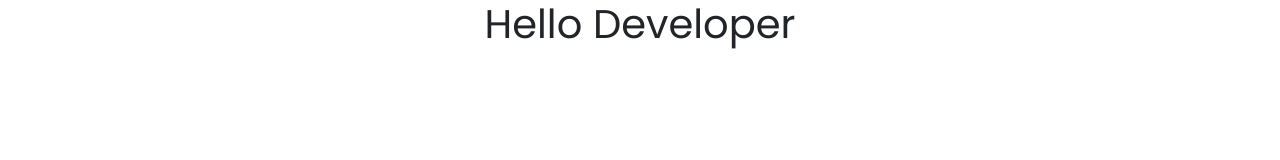
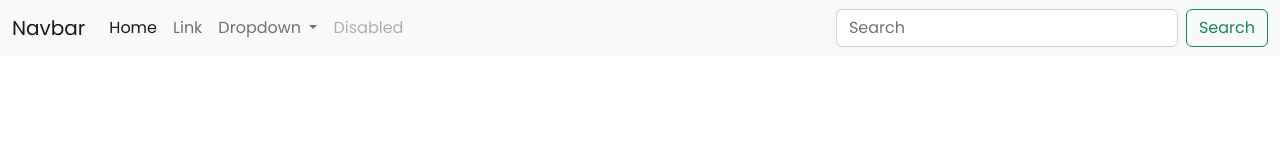
Before and after one commit to Md-Ikbal-Hasan/gti-colaboration-practice, a plain HTML site: page index.html in a window 1280 px wide. Drawn offline with nearby package versions, Linux system fonts and the light colour scheme.

Commit message:
navbar add

```diff
--- a/index.html
+++ b/index.html
@@ -22,7 +22,45 @@
 </head>
 
 <body>
-    <h1 class="text-center">Hello Developer</h1>
+   <header>
+    <nav class="navbar navbar-expand-lg navbar-light bg-light">
+        <div class="container-fluid">
+          <a class="navbar-brand" href="#">Navbar</a>
+          <button class="navbar-toggler" type="button" data-bs-toggle="collapse" data-bs-target="#navbarSupportedContent" aria-controls="navbarSupportedContent" aria-expanded="false" aria-label="Toggle navigation">
+            <span class="navbar-toggler-icon"></span>
+          </button>
+          <div class="collapse navbar-collapse" id="navbarSupportedContent">
+            <ul class="navbar-nav me-auto mb-2 mb-lg-0">
+              <li class="nav-item">
+                <a class="nav-link active" aria-current="page" href="#">Home</a>
+              </li>
+              <li class="nav-item">
+                <a class="nav-link" href="#">Link</a>
+              </li>
+              <li class="nav-item dropdown">
+                <a class="nav-link dropdown-toggle" href="#" id="navbarDropdown" role="button" data-bs-toggle="dropdown" aria-expanded="false">
+                  Dropdown
+                </a>
+                <ul class="dropdown-menu" aria-labelledby="navbarDropdown">
+                  <li><a class="dropdown-item" href="#">Action</a></li>
+                  <li><a class="dropdown-item" href="#">Another action</a></li>
+                  <li><hr class="dropdown-divider"></li>
+                  <li><a class="dropdown-item" href="#">Something else here</a></li>
+                </ul>
+              </li>
+              <li class="nav-item">
+                <a class="nav-link disabled" href="#" tabindex="-1" aria-disabled="true">Disabled</a>
+              </li>
+            </ul>
+            <form class="d-flex">
+              <input class="form-control me-2" type="search" placeholder="Search" aria-label="Search">
+              <button class="btn btn-outline-success" type="submit">Search</button>
+            </form>
+          </div>
+        </div>
+      </nav>
+   </header>
+
 
 
 
```
